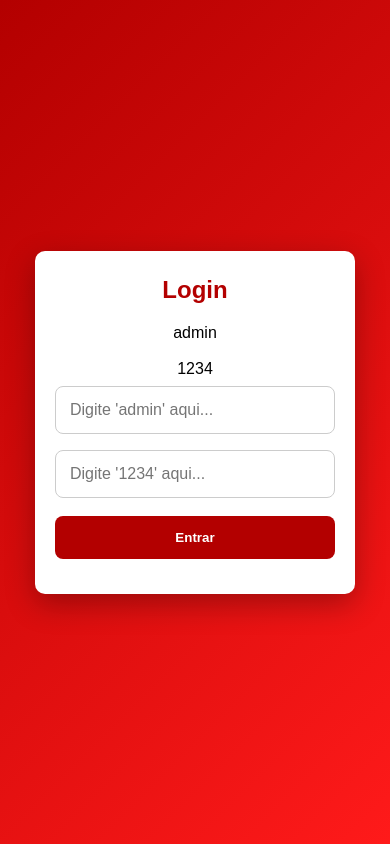
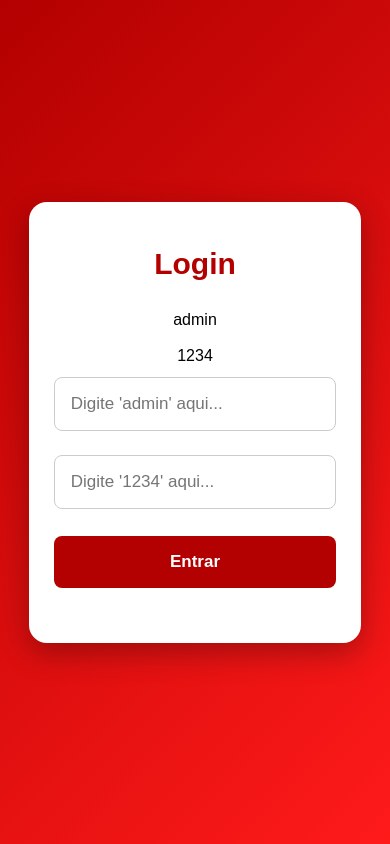
Before and after one commit to ypab-sketch/yamaha-store, a plain HTML site: page pages/login.html in a window 390 px wide. Drawn offline with Linux system fonts and the light colour scheme.

Commit message:
Update login.css
Ajustado tela de login, antes estava com problema que ficava muito pequena

```diff
--- a/css/login.css
+++ b/css/login.css
@@ -20,12 +20,12 @@ body {
 
     background: #fff;
 
-    padding: 35px;
+    padding: 40px 30px;
 
-    border-radius: 12px;
+    border-radius: 15px;
 
-    width: 100%;
-    max-width: 320px;
+    width: 90%;
+    max-width: 420px;
 
     text-align: center;
 
@@ -118,40 +118,49 @@ body {
 
 @media (max-width: 480px) {
 
-
     body {
-
-        padding: 15px;
-
+        padding: 20px;
     }
 
 
     .login-box {
 
-        padding: 25px 20px;
+        width: 95%;
 
-        border-radius: 10px;
+        padding: 45px 25px;
+
+        border-radius: 18px;
 
     }
 
 
     .login-box h2 {
 
-        font-size: 24px;
+        font-size: 30px;
+
+        margin-bottom: 30px;
 
     }
 
 
     .login-box input {
 
-        padding: 14px;
+        padding: 16px;
+
+        font-size: 17px;
+
+        margin: 12px 0;
 
     }
 
 
     .login-box button {
 
-        padding: 14px;
+        padding: 16px;
+
+        font-size: 17px;
+
+        margin-top: 15px;
 
     }
 
```
